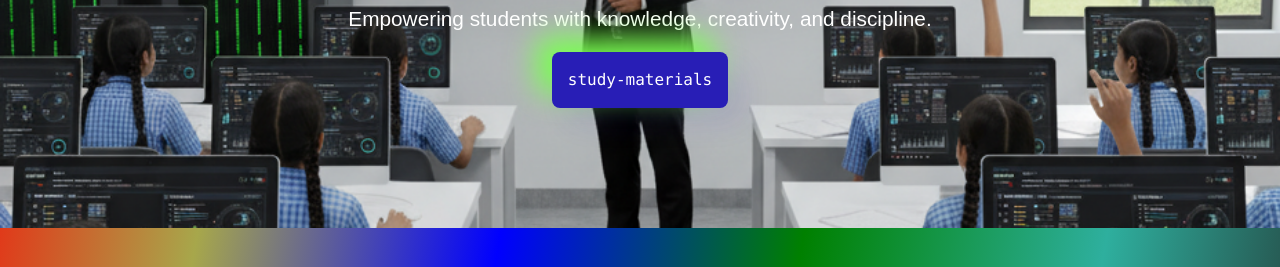
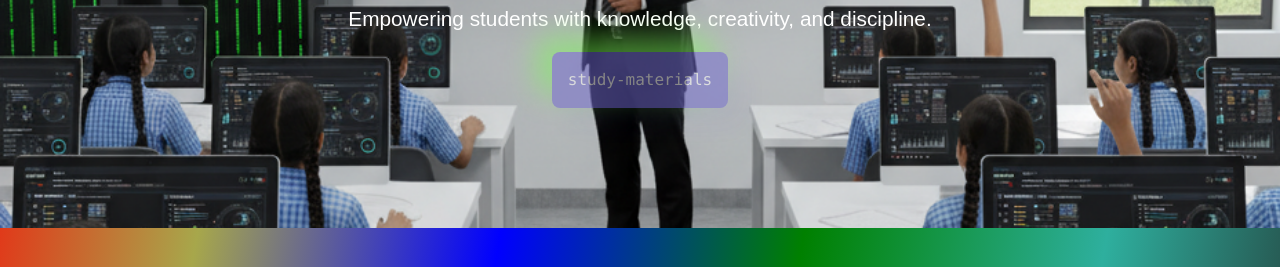
Before and after one commit to Arunkumarmardi/RMS-Govindpur-Study, a plain HTML site: page index.html in a window 1280 px wide. In both pictures the pointer is over the button "study-materials". Shown: the part 367-634 px from the top of the page. Drawn offline with Linux system fonts and the light colour scheme.

Commit message:
added opacity to button

```diff
--- a/index.html
+++ b/index.html
@@ -120,12 +120,14 @@
       word-break: normal;
       word-spacing: normal;
       text-decoration: solid;
+      opacity: 0.5;
     }
 
     .study-mate:hover {
-      background: #281eb6;
+      background: #6e67ce;
       box-shadow: -15px -15px 30px 0 #7afe52, 15px 15px 30px 0 #1d0dca17;
       color: white;
+      opacity: 0.5;
     }
 
     @media (min-width: 768px) {
```
